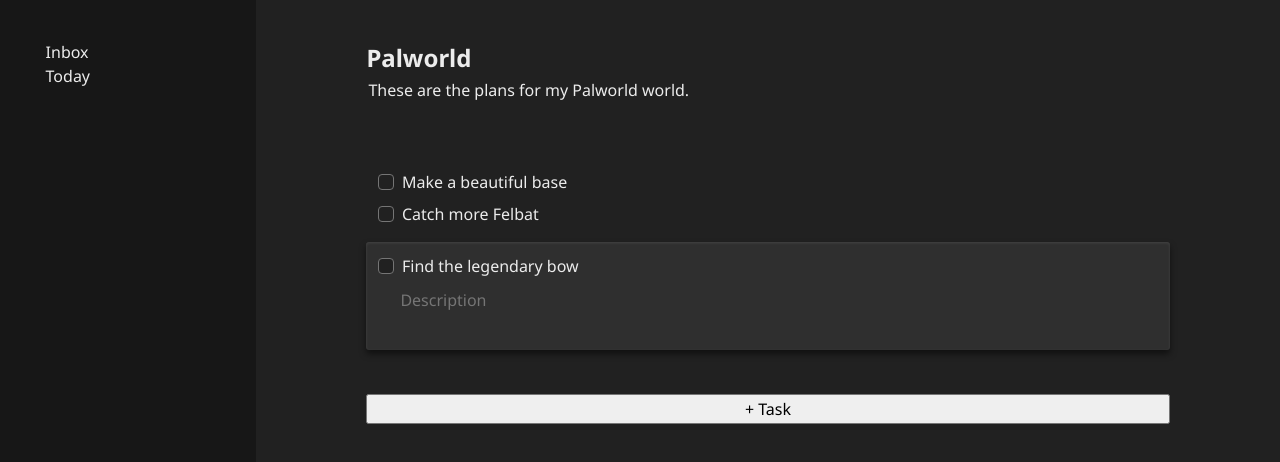
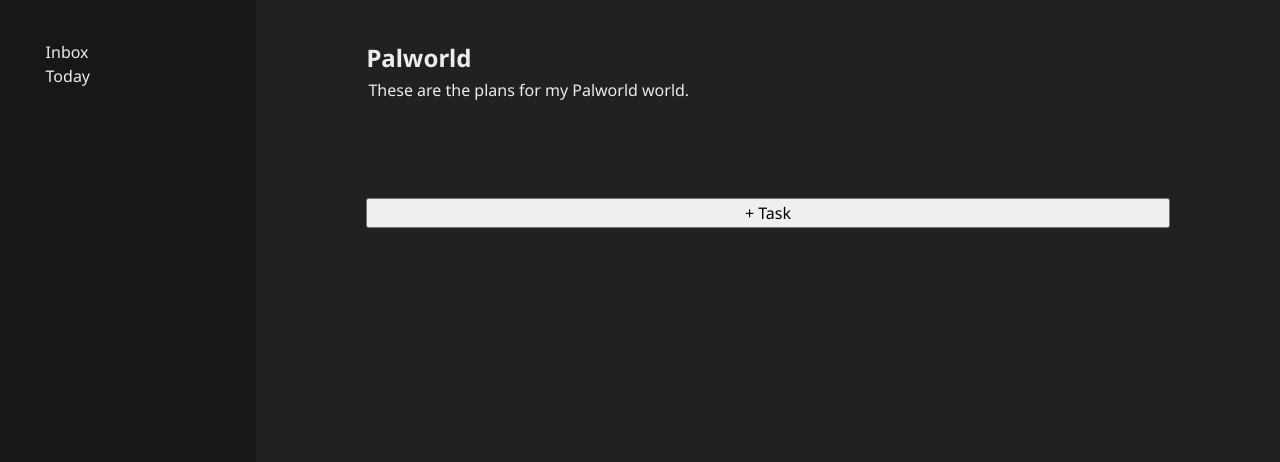
Before and after one commit to Giuliorio/todo-list, a website built with webpack: page src/template.html in a window 1280 px wide. Built offline with nearby package versions, Linux system fonts and the light colour scheme.

Commit message:
Remove tasks boilerplate

```diff
--- a/src/template.html
+++ b/src/template.html
@@ -21,33 +21,6 @@
             <textarea class="ghost" placeholder="Description" type="text" name="" id="">These are the plans for my Palworld world.</textarea>
         </div>
         <ul class="list">
-            <li class="task">
-                <div class="header">
-                    <input type="checkbox" name="" id="">
-                    <input type="text" class="title" placeholder="New To-Do" value="Make a beautiful base">
-                </div>
-                <div class="details">
-                    <textarea class="ghost" placeholder="Description" name="" id=""></textarea>
-                </div>
-            </li>
-            <li class="task">
-                <div class="header">
-                    <input type="checkbox" name="" id="">
-                    <input type="text" class="title" placeholder="New To-Do" value="Catch more Felbat">
-                </div>
-                <div class="details">
-                    <textarea class="ghost" placeholder="Description" type="text" name="" id=""></textarea>
-                </div>
-            </li>
-            <li class="task selected opened">
-                <div class="header">
-                    <input type="checkbox" name="" id="">
-                    <input type="text" class="title" placeholder="New To-Do" value="Find the legendary bow">
-                </div>
-                <div class="details">
-                    <textarea class="ghost" placeholder="Description" type="text" name="" id=""></textarea>
-                </div>
-            </li>
         </ul>
         <button class="new-task">+ Task</button>
     </div>
```
